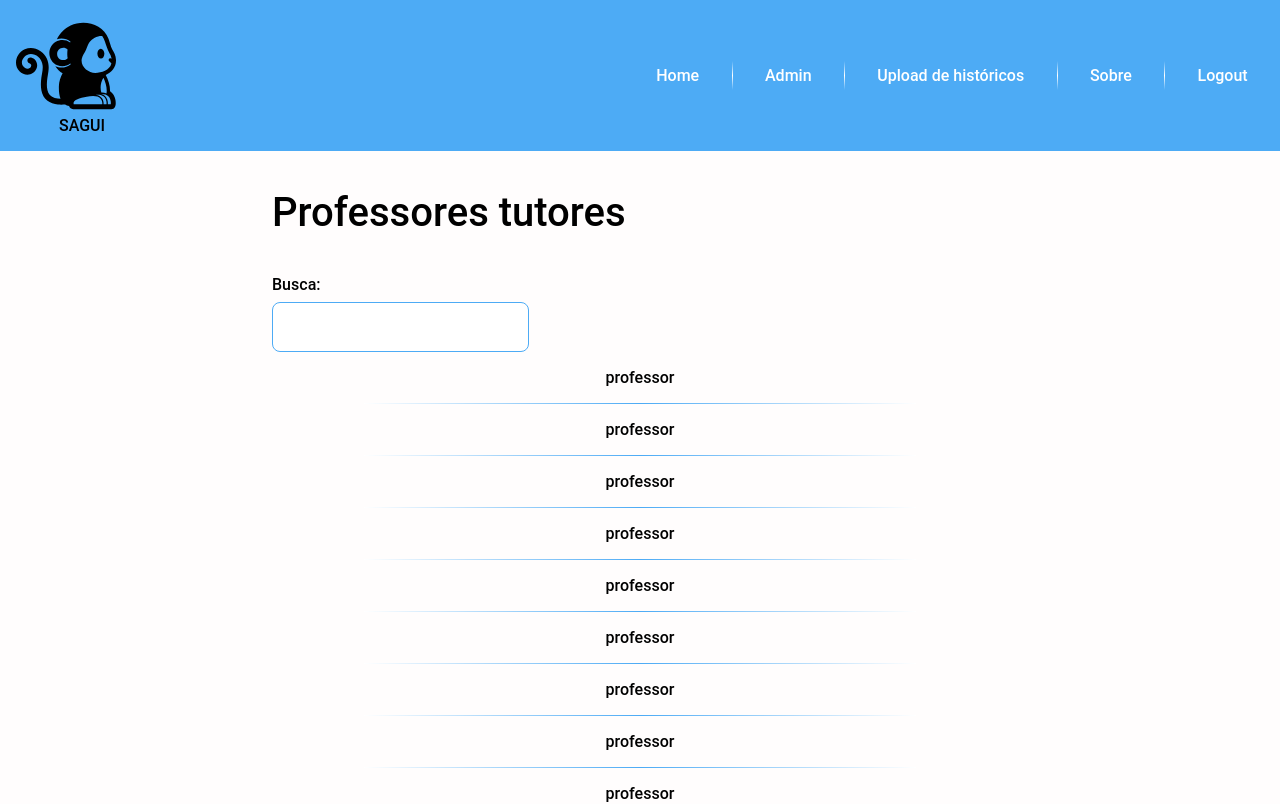
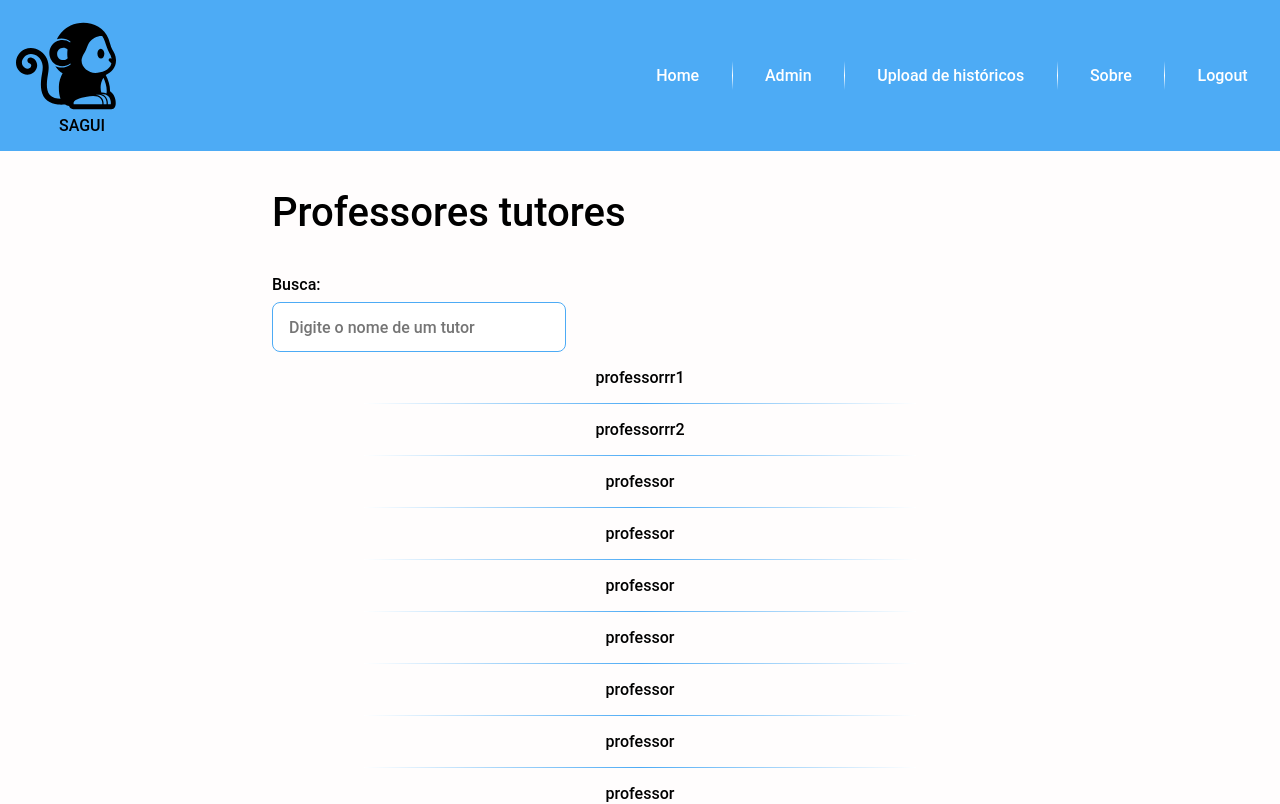
Before and after one commit to pedroAndrad1/sagui, a Next.js app: page / in a window 1280 px wide. Shown: the top 804 px of the page. Built offline with nearby package versions, Linux system fonts and the light colour scheme.

Commit message:
Implemendo filtro na lista de professores tutores

```diff
--- a/src/pages/index.tsx
+++ b/src/pages/index.tsx
@@ -1,3 +1,5 @@
+import { ChangeEvent } from 'react';
+import { useState } from 'react';
 import Input from '../components/Input';
 import ProfessorList from '../components/Professor-list';
 import AppLayout from '../layouts/AppLayout';
@@ -5,9 +7,11 @@ import styles from '../styles/home.module.scss';
 
 export default function Home() {
 
-  const professores = [
-    'professor',
-    'professor',
+
+
+  const professoresOriginal = [
+    'professorrr1',
+    'professorrr2',
     'professor',
     'professor',
     'professor',
@@ -22,16 +26,31 @@ export default function Home() {
     'professor',
     'professor',
   ]
+  const [professorBuscado, setProfessorBuscado] = useState('');
+  const [professores, setProfessores] = useState(professoresOriginal);
 
+  //Auxiliar do filtro.
+  const updateList = (professor: String) => {
+    if(professorBuscado == ''){
+      return professor
+    }
+    else if(professor.toLowerCase().includes(professorBuscado.toLowerCase())){
+      return professor
+    }
+  }
 
   return (
     <AppLayout>
       <h1>Professores tutores</h1>
       <div className={styles.buscar}>
-        <Input />
+        <Input name='buscar' placeholder='Digite o nome de um tutor' type='text'
+          value={professorBuscado} onChange={e => setProfessorBuscado(e.target.value)}
+        />
       </div>
       <section className={styles.wrapper}>
-        <ProfessorList professores={professores} />
+        <ProfessorList professores= {
+          professores.filter(professor => updateList(professor) )
+        }/>
       </section>
     </AppLayout>
   )
--- a/src/styles/home.module.scss
+++ b/src/styles/home.module.scss
@@ -7,4 +7,5 @@
   flex-direction: column;
   align-self: flex-start;
   margin-bottom: 1rem;
+  width: 40%;
 }
```
Also changed, not shown: public/no_image.gif (added).
